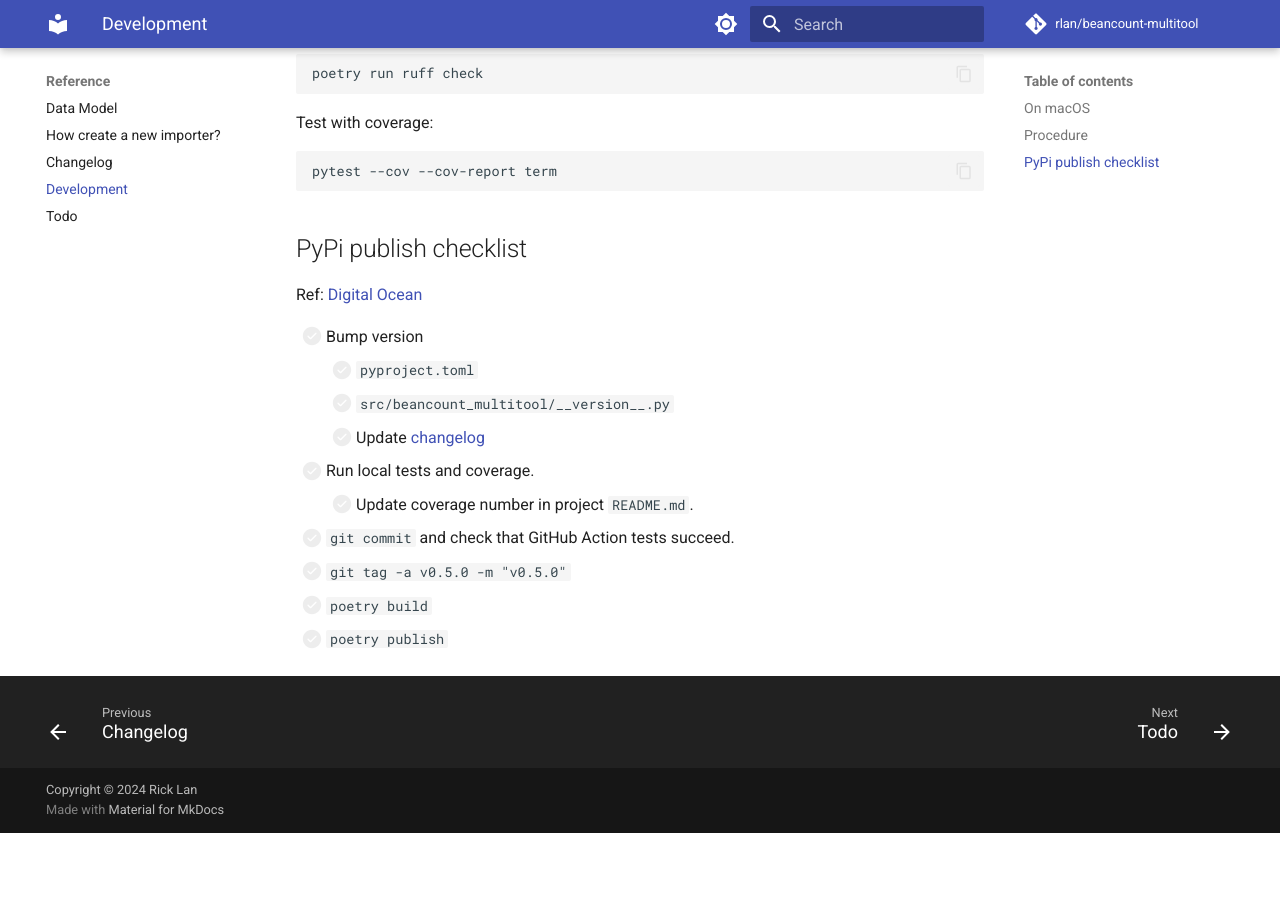
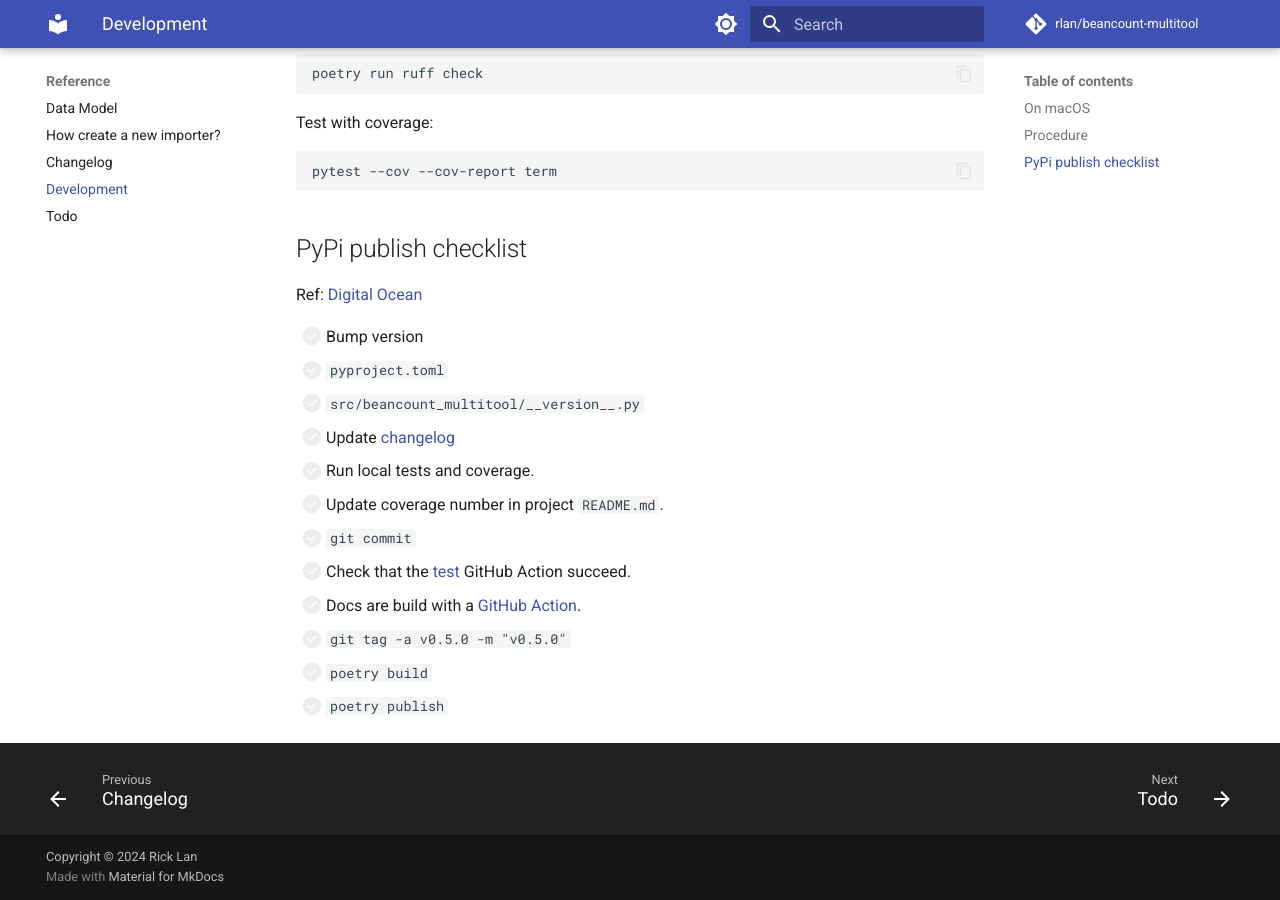
Before and after one commit to rlan/beancount-multitool, an MkDocs documentation site: the page built from docs/reference/development.md, in a window 1280 px wide and 900 px high, scrolled down 1329 px. Built offline with MkDocs 1.6.1 and Material for MkDocs 9.7.7, drawn with Linux system fonts in a browser that asks for light colours; comment, search, counter and statistics services are not loaded; before the commit the page ends 2162 px from its top, so only the background shows below that.

Commit message:
Update docs

```diff
--- a/docs/reference/development.md
+++ b/docs/reference/development.md
@@ -77,12 +77,14 @@ pytest --cov --cov-report term
 Ref: [Digital Ocean](https://www.digitalocean.com/community/tutorials/how-to-publish-python-packages-to-pypi-using-poetry-on-ubuntu-22-04)
 
 * [ ] Bump version
-    * [ ] `pyproject.toml`
-    * [ ] `src/beancount_multitool/__version__.py`
-    * [ ] Update [changelog](changelog.md)
+  * [ ] `pyproject.toml`
+  * [ ] `src/beancount_multitool/__version__.py`
+  * [ ] Update [changelog](changelog.md)
 * [ ] Run local tests and coverage.
-    * [ ] Update coverage number in project `README.md`.
-* [ ] `git commit` and check that GitHub Action tests succeed.
+  * [ ] Update coverage number in project `README.md`.
+* [ ] `git commit`
+  * [ ] Check that the [test](../../.github/workflows/tests.yml) GitHub Action succeed.
+  * [ ] Docs are build with a [GitHub Action](../../.github/workflows/docs.yml).
 * [ ] `git tag -a v0.5.0 -m "v0.5.0"`
 * [ ] `poetry build`
 * [ ] `poetry publish`
```
Also changed, not shown: docs/index.md (+1 -1 lines).
